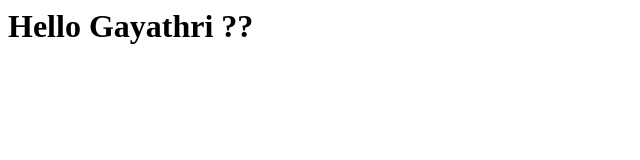
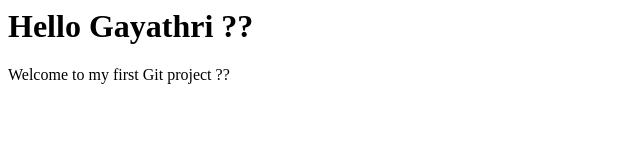
Before and after one commit to Gayathridhandapani87/mywesite, a plain HTML site: page index.html in a window 1280 px wide. Shown: the whole page, without its empty margins (0-640 px from the left). Drawn offline with Linux system fonts and the light colour scheme.

Commit message:
Updated index.html with welcome message

```diff
--- a/index.html
+++ b/index.html
@@ -1 +1,2 @@
 <html><head><title>My Site</title></head><body><h1>Hello Gayathri ??</h1><script src="script.js"></script></body></html>
+<p>Welcome to my first Git project ??</p>
```
